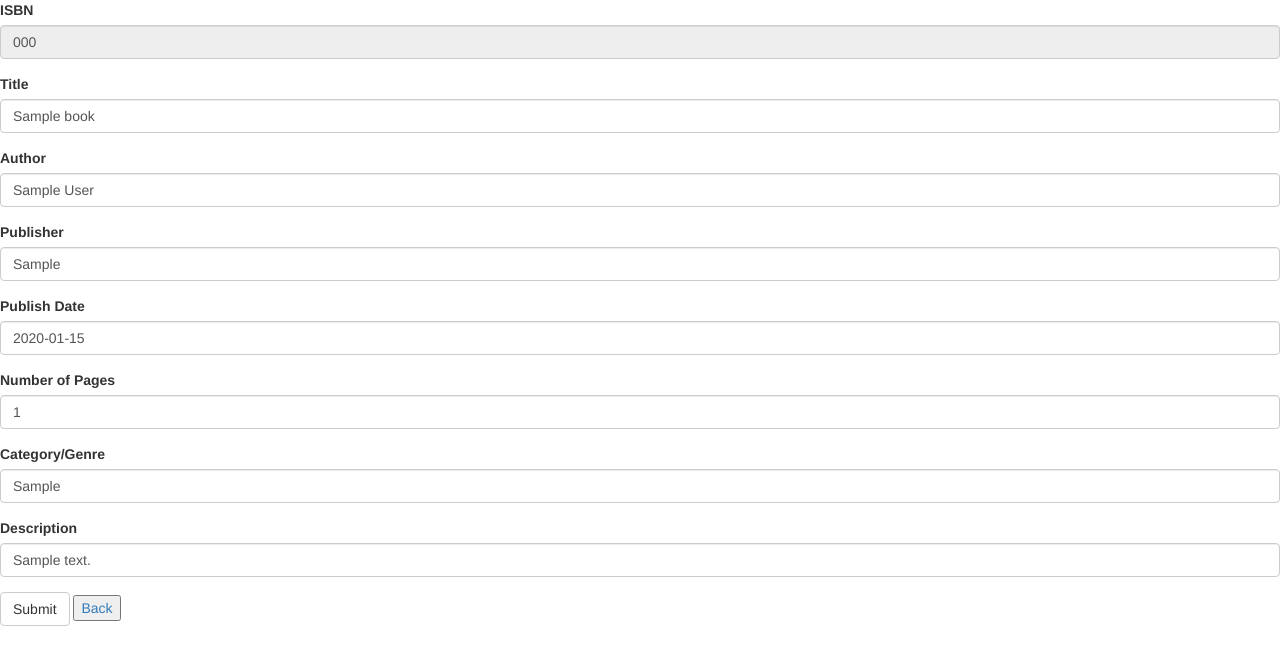
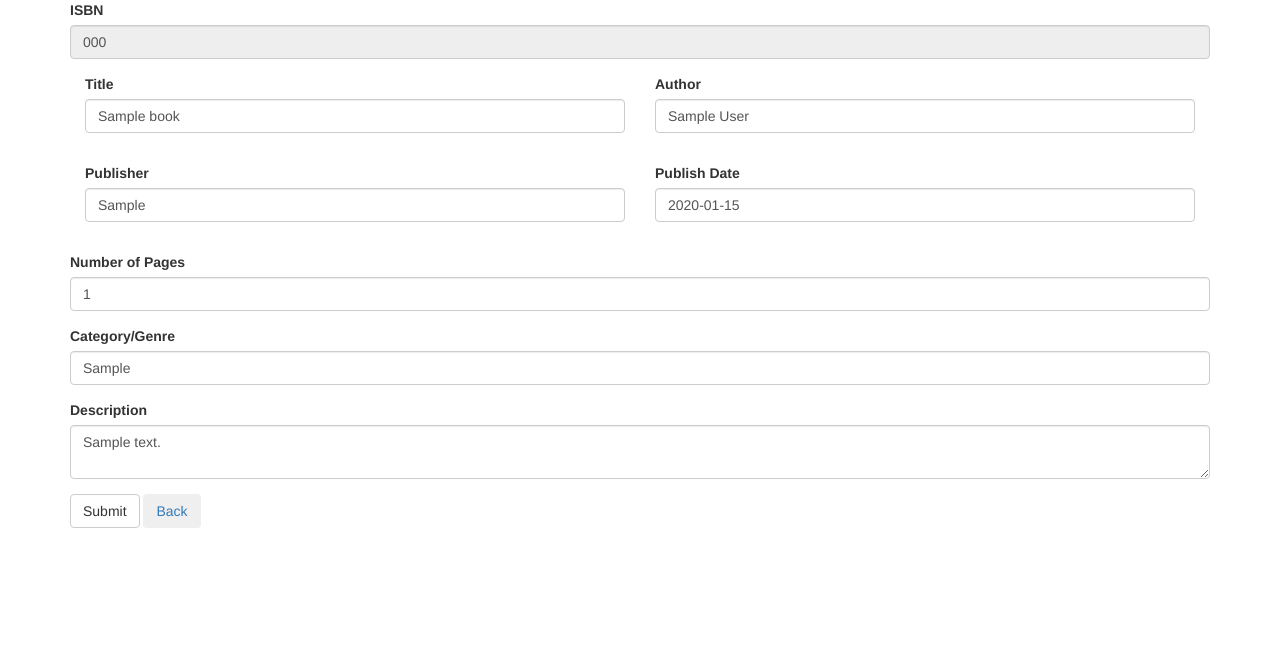
Before and after one commit to jprofan98/VirtualLibraryWebsite, a Flask app: page /edit_from_db?id=1 in a window 1280 px wide. Shown: the top 665 px of the page. Run offline with Flask 2, Linux system fonts and the light colour scheme; tables that the repository leaves empty hold one stand-in row (values such as "Sample post"); some libraries are stand-ins or nearby versions.

Commit message:
-Switched description in forms from stringfield to textarea -Added additional information on books to book page

```diff
--- a/main.py
+++ b/main.py
@@ -2,7 +2,7 @@ from flask import Flask, render_template, redirect, url_for, request
 from flask_bootstrap import Bootstrap
 from flask_sqlalchemy import SQLAlchemy
 from flask_wtf import FlaskForm
-from wtforms import StringField, SubmitField, SelectField, FloatField
+from wtforms import StringField, SubmitField, SelectField, FloatField, TextAreaField
 from wtforms.validators import DataRequired
 import requests
 import os
@@ -52,7 +52,7 @@ class EditForm(FlaskForm):
     publisher = StringField('Publisher')
     num_pages = StringField('Number of Pages')
     publish_date = StringField('Publish Date')
-    description = StringField('Description')
+    description = TextAreaField('Description')
     category = StringField('Category/Genre')
     submit = SubmitField('Submit')
 
--- a/templates/edit_from_db.html
+++ b/templates/edit_from_db.html
@@ -6,18 +6,31 @@ Home
 {% endblock %}
 
 {% block content%}
-<form method="post">
-	<input hidden="hidden" value="{{book_id}}">
-	{{wtf.form_field(form.isbn)}}
-	{{wtf.form_field(form.title)}}
-	{{wtf.form_field(form.author)}}
-	{{wtf.form_field(form.publisher)}}
-	{{wtf.form_field(form.publish_date)}}
-	{{wtf.form_field(form.num_pages)}}
-	{{wtf.form_field(form.category)}}
-	{{wtf.form_field(form.description)}}
-	{{wtf.form_field(form.submit)}}
-	<button type="button"><a href="{{url_for('home')}}">Back</a></button>
-</form>
+<div class="container">
+	<form method="post">
+		<div class="form-row">
+			<div class="form-group">{{wtf.form_field(form.isbn)}}</div>
+		</div>
+		<div class="form-row">
+			<div class="form-group col-md-6">{{wtf.form_field(form.title)}}</div>
+			<div class="form-group col-md-6">{{wtf.form_field(form.author)}}</div>
+		</div>
+		<div class="form-row">
+			<div class="form-group col-md-6"> {{wtf.form_field(form.publisher)}}</div>
+			<div class="form-group col-md-6"> {{wtf.form_field(form.publish_date)}}</div>
+		</div>
+
+		<div class="form-row">
+			<div class="form-group"> {{wtf.form_field(form.num_pages)}}</div>
+		</div>
+
+		{{wtf.form_field(form.category)}}
+		{{wtf.form_field(form.description)}}
+		<input hidden="hidden" value="{{book_id}}">
+		{{wtf.form_field(form.submit)}}
+		<button type="button" class="btn"><a href="{{url_for('home')}}">Back</a></button>
+	</form>
+</div>
+
 
 {% endblock %}
```
Also changed, not shown: templates/book.html (+4 -3 lines), templates/edit.html (+14 -4 lines).
